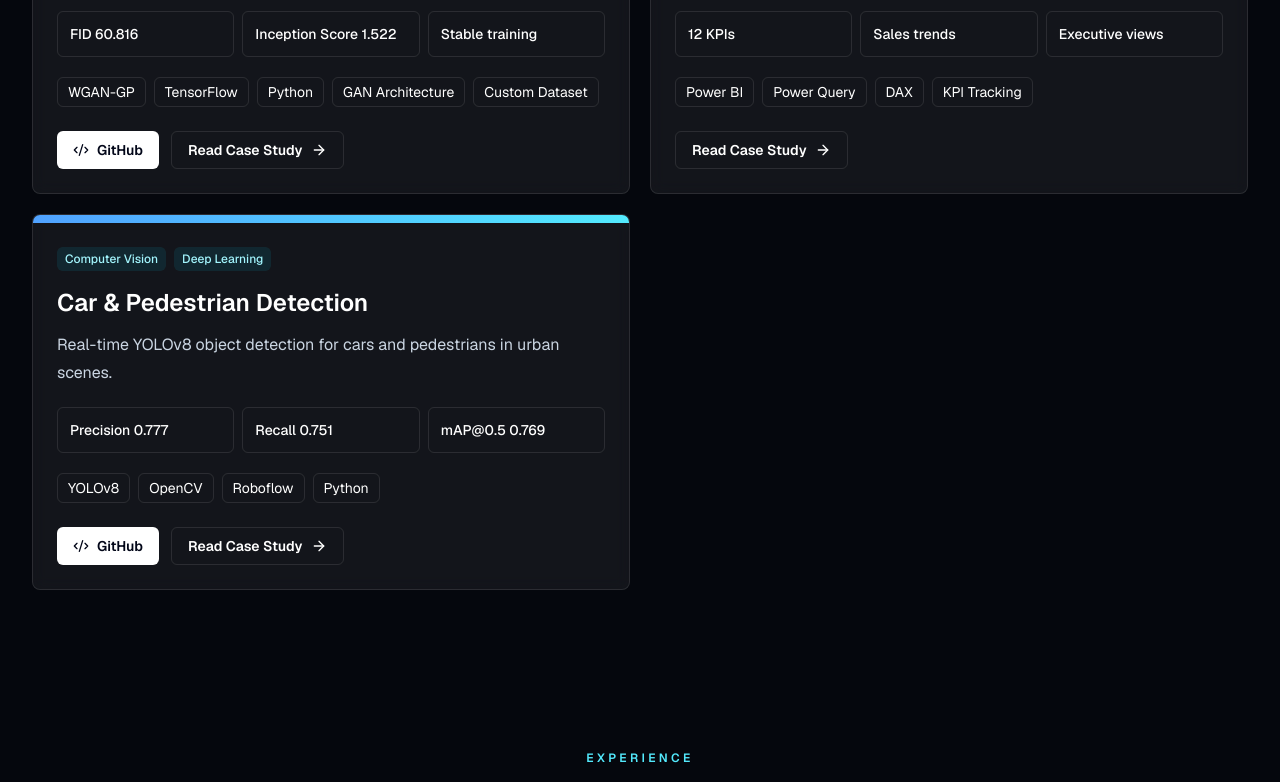
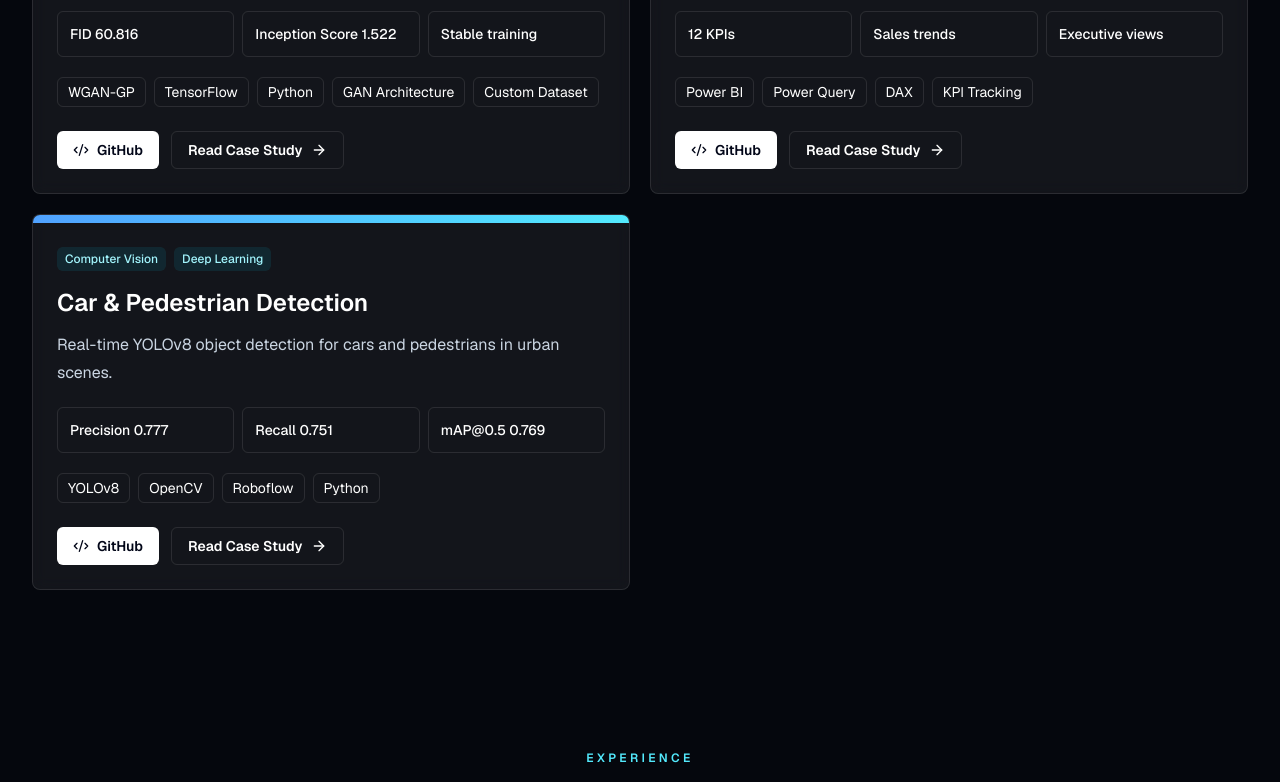
Before and after one commit to Sujan-lab-cell/Port_Folio, a Next.js app in the folder portfolio/: page / in a window 1280 px wide. Shown: the part 3320-4102 px from the top of the page. Built offline with nearby package versions, Linux system fonts and the light colour scheme.

Commit message:
Update gitflink

```diff
--- a/portfolio/src/data/portfolio.ts
+++ b/portfolio/src/data/portfolio.ts
@@ -7,7 +7,7 @@ export const portfolioData = {
   phone: "+91-9108262847",
   location: "Mangalore, India",
   social: {
-    github: "https://github.com/Sujan-lab-cell",
+    github: "",
     linkedin: "https://linkedin.com/in/sujan-k-s",
     kaggle: "https://kaggle.com",
   },
@@ -50,7 +50,7 @@ export const portfolioData = {
       category: ["AI", "Computer Vision", "Deep Learning"],
       tech: ["YOLOv8 Segmentation", "Python", "OpenCV", "Streamlit", "Risk Models"],
       metrics: ["mAP 0.731", "Real-time dashboard", "Risk classification"],
-      github: "https://github.com/Sujan-lab-cell/GeoSentinel",
+      github: "https://github.com/Sujan-lab-cell/GeoSentinel-Landslide-Detection-System.git",
       demo: "#contact",
       accent: "from-cyan-400 to-emerald-300",
       architecture: ["Image stream", "YOLOv8 segmentation", "Risk scoring", "Monitoring dashboard", "Alert layer"],
@@ -65,7 +65,7 @@ export const portfolioData = {
       category: ["NLP", "Deep Learning", "AI"],
       tech: ["T5 Transformer", "Hugging Face", "Streamlit", "STT", "TTS"],
       metrics: ["Multilingual NLP", "Speech pipeline", "Streamlit deployed"],
-      github: "https://github.com/Sujan-lab-cell/SmartQ-Generator",
+      github: "https://github.com/Sujan-lab-cell/Question-Generation-from-Multilingual-Text-and-Speech.git",
       demo: "#contact",
       accent: "from-sky-400 to-violet-400",
       architecture: ["Input text/audio", "Speech-to-text", "T5 question generation", "Translation", "TTS/export"],
@@ -80,7 +80,7 @@ export const portfolioData = {
       category: ["GANs", "Deep Learning", "AI"],
       tech: ["WGAN-GP", "TensorFlow", "Python", "GAN Architecture", "Custom Dataset"],
       metrics: ["FID 60.816", "Inception Score 1.522", "Stable training"],
-      github: "https://github.com/Sujan-lab-cell/AI-Face-Generation",
+      github: "https://github.com/Sujan-lab-cell/Human_Face_Generator.git",
       demo: "#contact",
       accent: "from-fuchsia-400 to-rose-300",
       architecture: ["Custom dataset", "Generator", "Critic", "Gradient penalty", "Generated samples"],
@@ -95,7 +95,7 @@ export const portfolioData = {
       category: ["Data Analytics", "Business Intelligence"],
       tech: ["Power BI", "Power Query", "DAX", "KPI Tracking"],
       metrics: ["12 KPIs", "Sales trends", "Executive views"],
-      github: "",
+      github: "https://github.com/Sujan-lab-cell/Power_Bi_lab_cell.git",
       demo: "#contact",
       accent: "from-amber-300 to-lime-300",
       architecture: ["Raw sales data", "Power Query", "DAX measures", "KPI model", "Interactive report"],
@@ -110,7 +110,7 @@ export const portfolioData = {
       category: ["Computer Vision", "Deep Learning"],
       tech: ["YOLOv8", "OpenCV", "Roboflow", "Python"],
       metrics: ["Precision 0.777", "Recall 0.751", "mAP@0.5 0.769"],
-      github: "https://github.com/Sujan-lab-cell/Car-Pedestrian-Detection",
+      github: "https://github.com/Sujan-lab-cell/YOLO-Pedestrian-Car-Detection.git",
       demo: "#contact",
       accent: "from-blue-400 to-cyan-300",
       architecture: ["Annotated dataset", "YOLOv8 training", "Validation", "Video inference", "Metrics review"],
```
